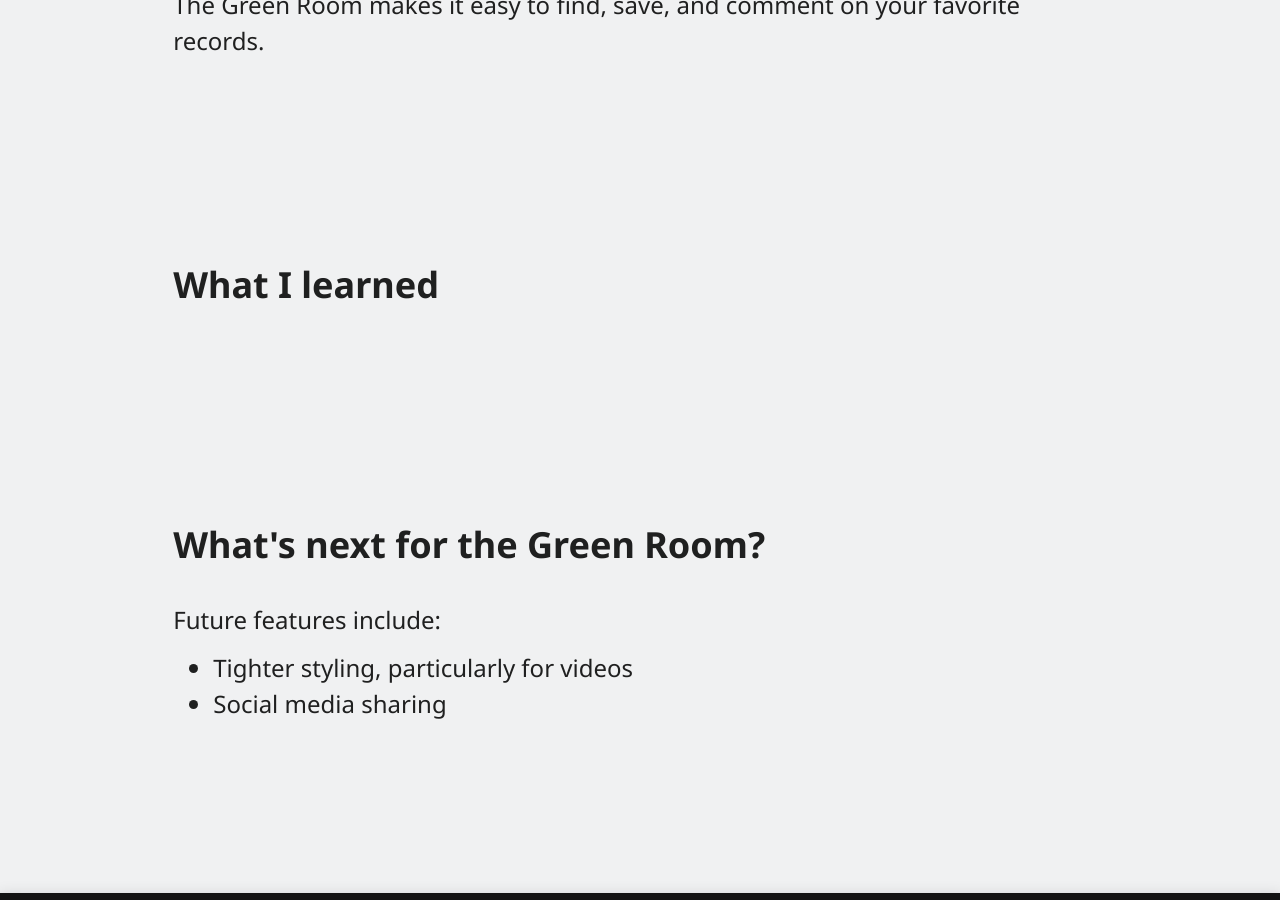
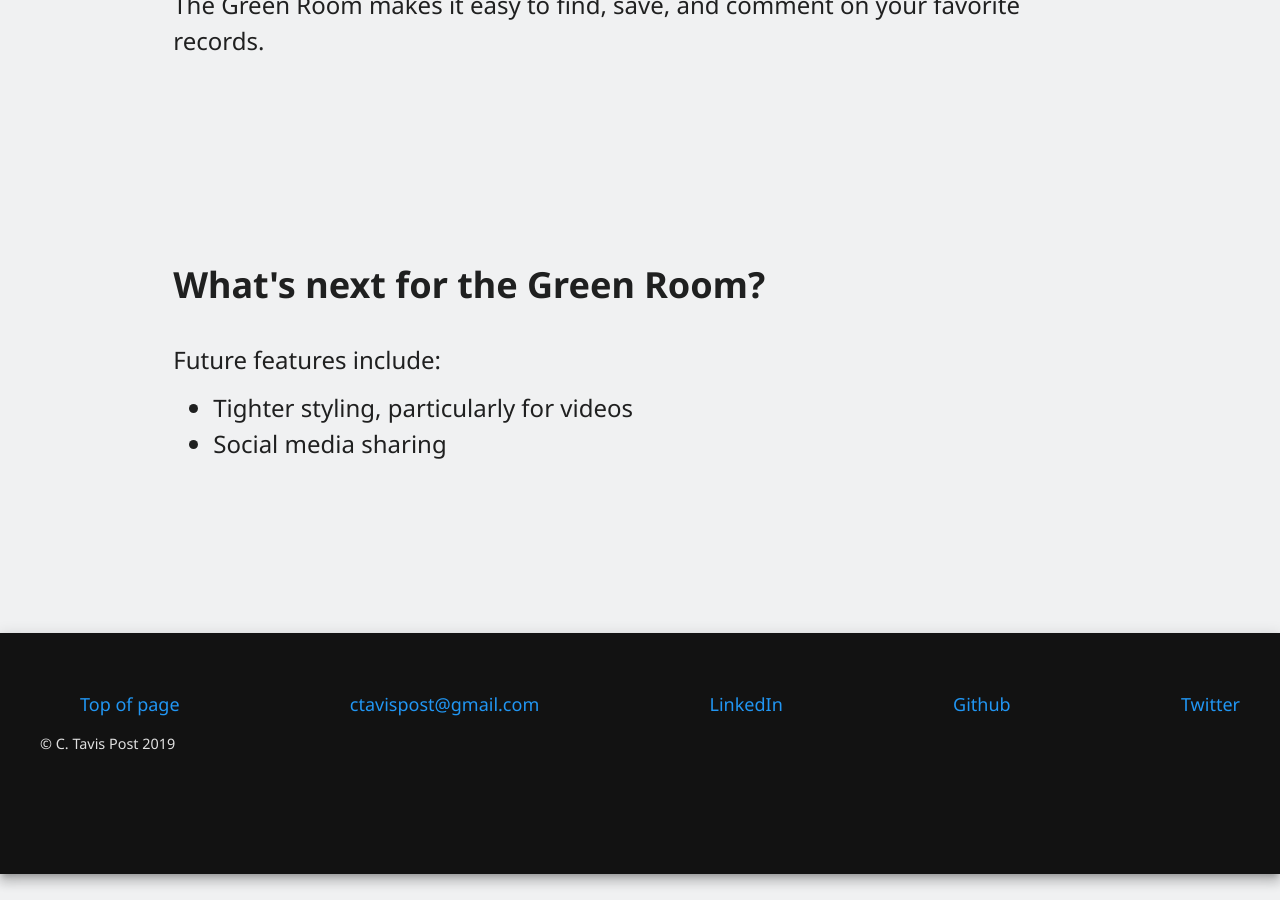
Before and after one commit to ctavispost/personalPortfolio, a Jekyll site: the page built from project06.md, in a window 1280 px wide and 900 px high, scrolled down 1767 px. Built offline with Jekyll 4.4.1, drawn with Linux system fonts in a browser that asks for light colours.

Commit message:
Remove unused section from project06

```diff
--- a/project06.md
+++ b/project06.md
@@ -62,11 +62,6 @@ layout: default
   </section>
 
   <section class="medBreak">
-    <h2>What I learned</h2>
-    <p></p>
-  </section>
-
-  <section class="medBreak">
     <h2>What's next for the Green Room?</h2>
 
     <p>Future features include:</p>
```
